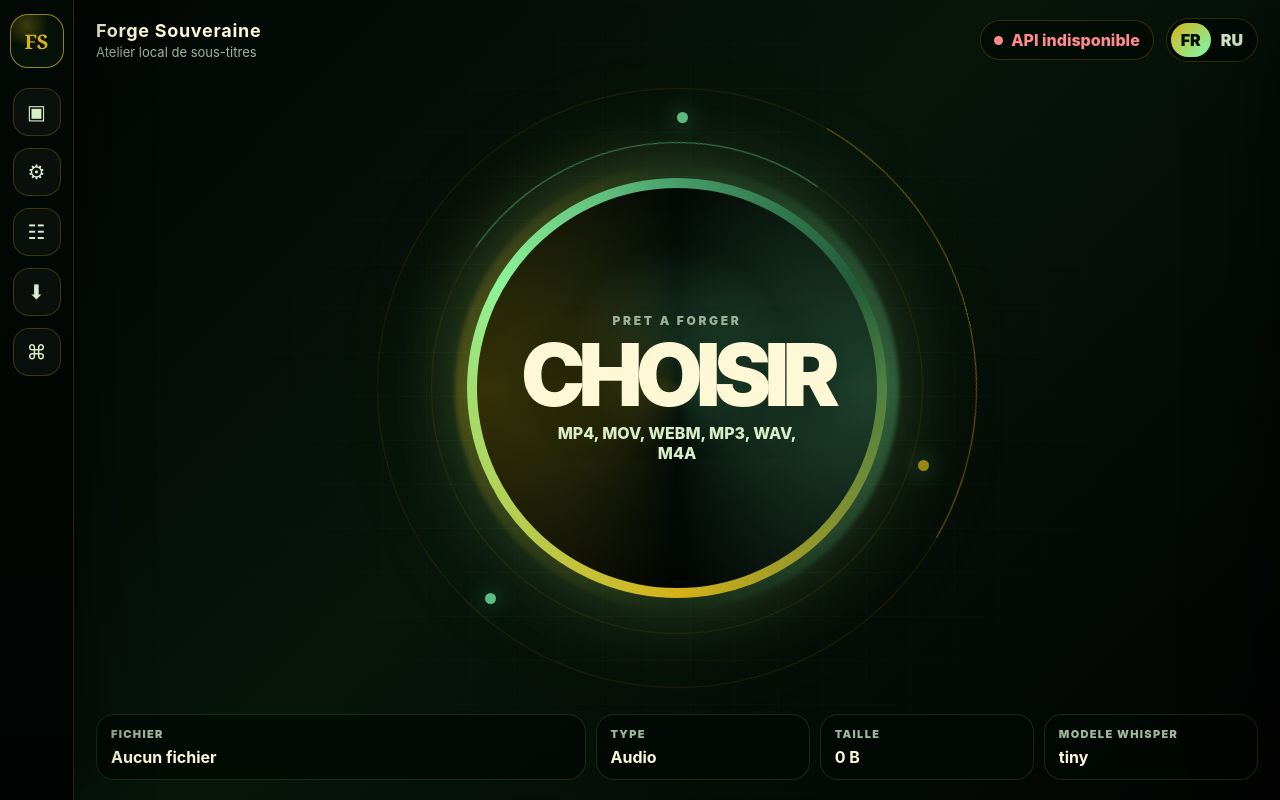
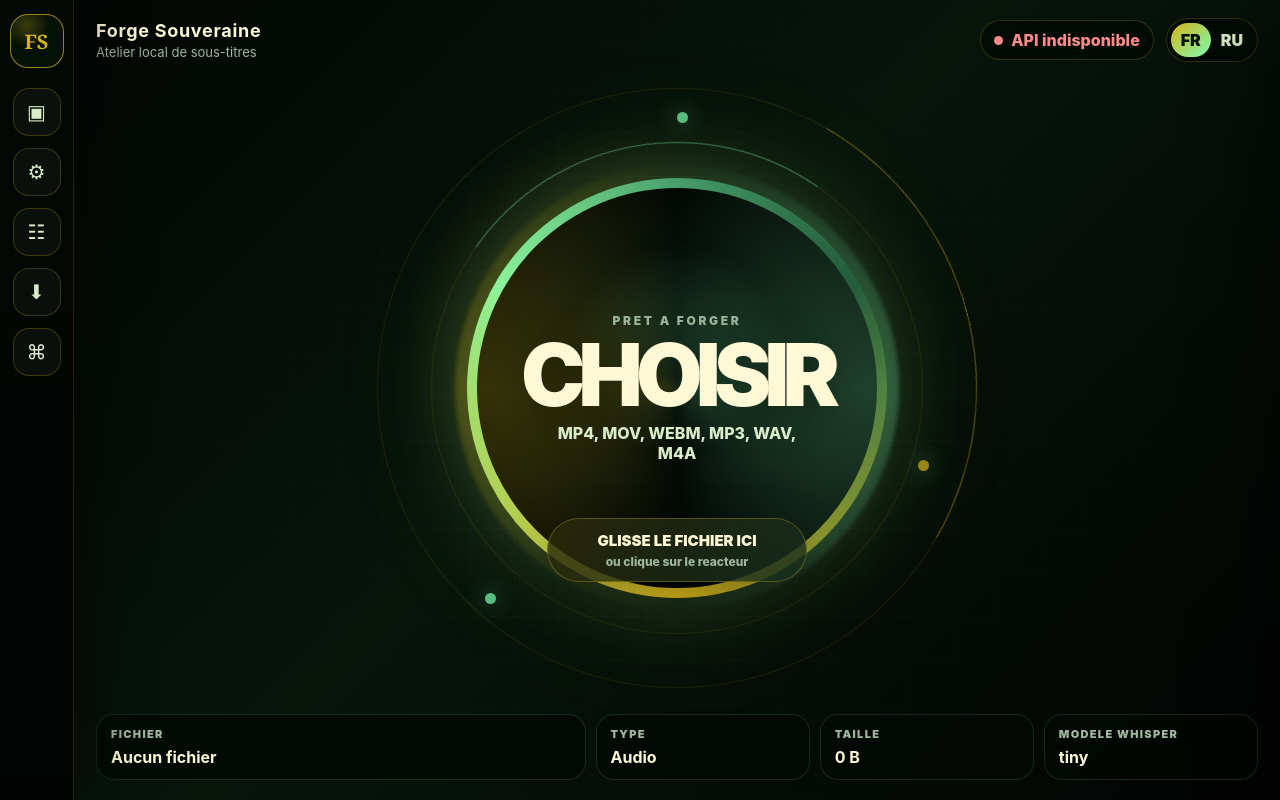
Before and after one commit to web-lizard/forge-souveraine, a Vue app in the folder interface/: page / in a window 1280 px wide. Built offline with nearby package versions, Linux system fonts and the light colour scheme; no server answers.

Commit message:
add obvious drag and drop file intake

```diff
--- a/interface/src/App.vue
+++ b/interface/src/App.vue
@@ -9,6 +9,7 @@ const modele = ref('tiny')
 const styleSelectionne = ref('imperial')
 const tiroir = ref('')
 const phase = ref('idle')
+const survolDepot = ref(false)
 
 const etatServeur = ref('verification')
 const infosServeur = ref(null)
@@ -36,6 +37,8 @@ const textes = {
     journal: 'Journal',
     aucun: 'Aucun fichier',
     deposer: 'Choisis une video ou un audio',
+    dropCall: 'Glisse le fichier ici',
+    dropHint: 'ou clique sur le reacteur',
     pret: 'Pret a forger',
     megaIdle: 'CHOISIR',
     megaReady: 'FORGER',
@@ -101,6 +104,8 @@ const textes = {
     journal: 'Журнал',
     aucun: 'Файл не выбран',
     deposer: 'Выбери видео или аудио',
+    dropCall: 'Брось файл сюда',
+    dropHint: 'или нажми на реактор',
     pret: 'Готово к ковке',
     megaIdle: 'ВЫБРАТЬ',
     megaReady: 'КОВАТЬ',
@@ -283,9 +288,7 @@ async function verifierServeur() {
   }
 }
 
-function choisirFichier(evenement) {
-  const fichier = evenement.target.files?.[0] || null
-
+function definirFichier(fichier) {
   fichierSelectionne.value = fichier
   resultatTeleversement.value = null
   resultatTache.value = null
@@ -296,6 +299,34 @@ function choisirFichier(evenement) {
   journal.value = fichier
     ? t('fichier') + ': ' + fichier.name + ' (' + formatOctets(fichier.size) + ')'
     : t('aucun')
+}
+
+function choisirFichier(evenement) {
+  definirFichier(evenement.target.files?.[0] || null)
+}
+
+function gererDragEnter() {
+  survolDepot.value = true
+}
+
+function gererDragOver() {
+  survolDepot.value = true
+}
+
+function gererDragLeave(evenement) {
+  if (!evenement.currentTarget.contains(evenement.relatedTarget)) {
+    survolDepot.value = false
+  }
+}
+
+function gererDrop(evenement) {
+  survolDepot.value = false
+
+  const fichier = evenement.dataTransfer?.files?.[0] || null
+
+  if (fichier) {
+    definirFichier(fichier)
+  }
 }
 
 function clickMega() {
@@ -438,7 +469,14 @@ onMounted(() => {
 </script>
 
 <template>
-  <main class="cockpit">
+  <main
+    class="cockpit"
+    :class="{ drag: survolDepot }"
+    @dragenter.prevent="gererDragEnter"
+    @dragover.prevent="gererDragOver"
+    @dragleave.prevent="gererDragLeave"
+    @drop.prevent="gererDrop"
+  >
     <input
       id="entree-fichier"
       class="fichier-cache"
@@ -446,6 +484,12 @@ onMounted(() => {
       accept=".mp4,.mov,.mkv,.webm,.m4v,.mp3,.wav,.m4a"
       @change="choisirFichier"
     />
+
+    <div class="drop-overlay" :class="{ visible: survolDepot }">
+      <div class="drop-sigil">⬇</div>
+      <strong>{{ t('dropCall') }}</strong>
+      <span>{{ t('megaHintIdle') }}</span>
+    </div>
 
     <aside class="rail">
       <button class="sigil" type="button" @click="changerTiroir('pipeline')">FS</button>
@@ -494,6 +538,11 @@ onMounted(() => {
             <strong>{{ megaTexte }}</strong>
             <em>{{ megaIndice }}</em>
           </span>
+        </button>
+
+        <button class="drop-callout" type="button" @click="document.getElementById('entree-fichier')?.click()">
+          <strong>{{ t('dropCall') }}</strong>
+          <span>{{ t('dropHint') }}</span>
         </button>
       </div>
 
@@ -644,6 +693,107 @@ select {
 .fichier-cache {
   display: none;
 }
+
+.drop-overlay {
+  z-index: 100;
+  position: fixed;
+  inset: 18px;
+  display: grid;
+  place-items: center;
+  align-content: center;
+  gap: 14px;
+  pointer-events: none;
+  opacity: 0;
+  transform: scale(0.98);
+  transition: opacity 0.18s ease, transform 0.18s ease;
+  border: 2px dashed rgba(125, 255, 178, 0.74);
+  border-radius: 34px;
+  background:
+    radial-gradient(circle at center, rgba(125, 255, 178, 0.18), transparent 42%),
+    rgba(2, 10, 5, 0.86);
+  box-shadow:
+    inset 0 0 80px rgba(125, 255, 178, 0.1),
+    0 0 90px rgba(0, 0, 0, 0.6);
+  backdrop-filter: blur(8px);
+  text-align: center;
+}
+
+.drop-overlay.visible {
+  opacity: 1;
+  transform: scale(1);
+}
+
+.drop-overlay strong {
+  color: #fff8d6;
+  font-size: clamp(34px, 6vw, 86px);
+  font-weight: 1000;
+  letter-spacing: -0.06em;
+  text-transform: uppercase;
+}
+
+.drop-overlay span {
+  color: #d9edc8;
+  font-size: 18px;
+  font-weight: 900;
+}
+
+.drop-sigil {
+  display: grid;
+  width: 92px;
+  height: 92px;
+  place-items: center;
+  border-radius: 28px;
+  color: #041107;
+  background: linear-gradient(135deg, #d6b218, #7dffb2);
+  box-shadow: 0 0 54px rgba(125, 255, 178, 0.25);
+  font-size: 44px;
+  font-weight: 1000;
+}
+
+.cockpit.drag .mega {
+  filter: saturate(1.35) brightness(1.08);
+  box-shadow:
+    0 0 110px rgba(125, 255, 178, 0.28),
+    0 0 190px rgba(214, 178, 24, 0.18);
+}
+
+.cockpit.drag .scene::before {
+  opacity: 1;
+}
+
+.drop-callout {
+  z-index: 3;
+  position: absolute;
+  left: 50%;
+  bottom: clamp(132px, 14vh, 170px);
+  display: grid;
+  gap: 4px;
+  min-width: 260px;
+  transform: translateX(-50%);
+  cursor: pointer;
+  border: 1px solid rgba(214, 178, 24, 0.32);
+  border-radius: 999px;
+  padding: 12px 18px;
+  color: #fff8d6;
+  background:
+    linear-gradient(135deg, rgba(214, 178, 24, 0.16), rgba(125, 255, 178, 0.12)),
+    rgba(2, 8, 4, 0.78);
+  box-shadow: 0 18px 50px rgba(0, 0, 0, 0.28);
+  text-align: center;
+}
+
+.drop-callout strong {
+  font-size: 15px;
+  font-weight: 1000;
+  text-transform: uppercase;
+}
+
+.drop-callout span {
+  color: #9fb79e;
+  font-size: 12px;
+  font-weight: 850;
+}
+
 
 .rail {
   z-index: 20;
```
